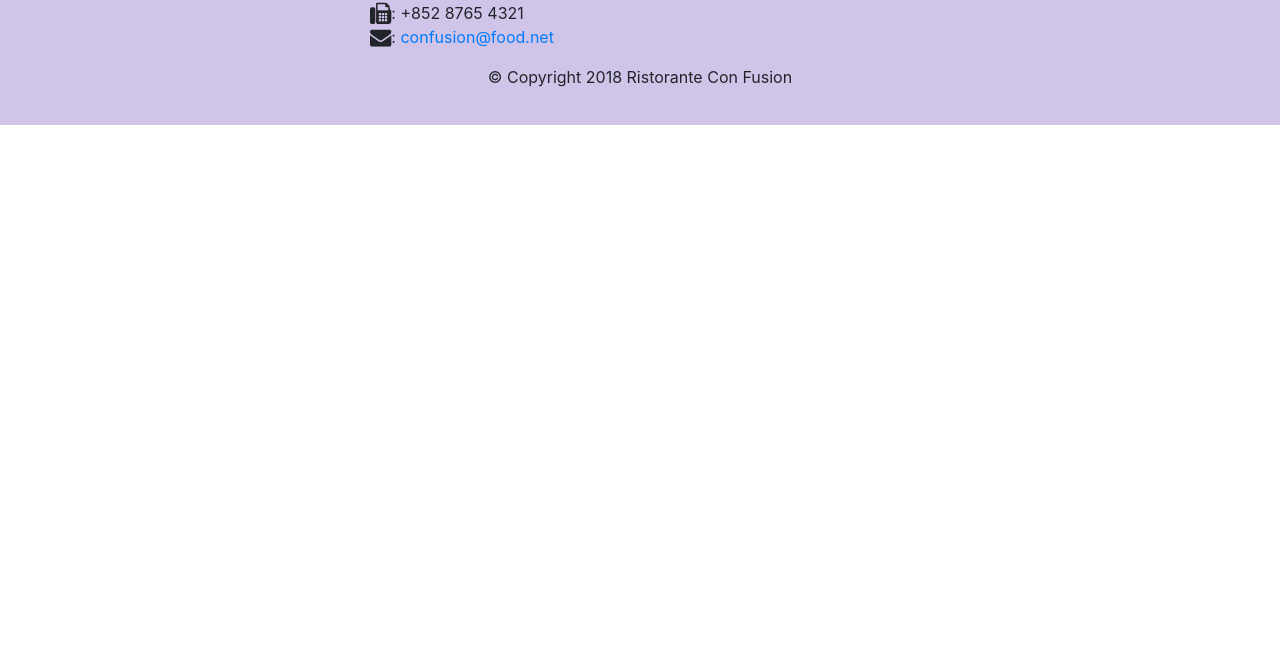
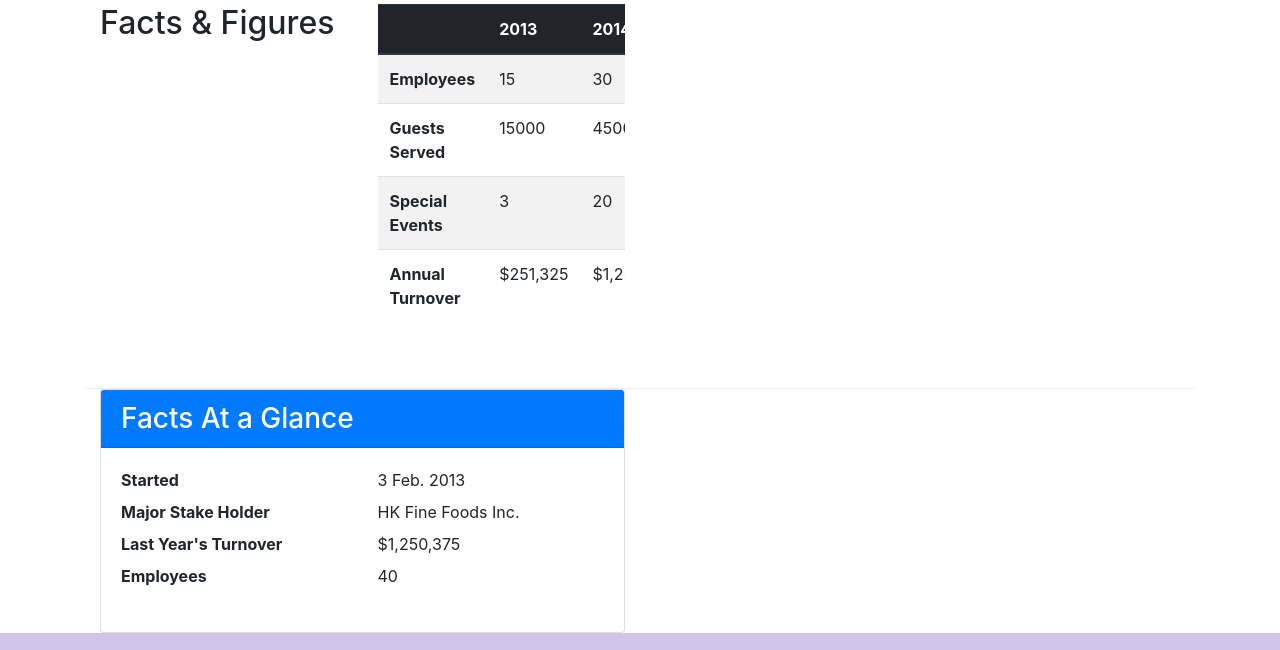
Before and after one commit to aastha621/bootstrap, a website: page aboutus.html in a window 1280 px wide. Shown: the part 1495-2145 px from the top of the page. Before the commit the page ends 1620 px from the top, so only its background shows below. Drawn offline with nearby package versions, Linux system fonts and the light colour scheme.

Commit message:
images and media

```diff
--- a/aboutus.html
+++ b/aboutus.html
@@ -88,6 +88,7 @@
 
 
         <div class="container">
+            <div class="row row-content">
             <div class="col-12">
                 <h2>Corporate Leadership</h2>
                 <h3>Peter Pan <small>Chief Epicurious Officer</small></h3>
@@ -101,7 +102,78 @@
                 <h3>Alberto Somayya <small>Executive Chef</small></h3>
                 <p class="d-none d-sm-block">Award winning three-star Michelin chef with wide International experience having worked closely with whos-who in the culinary world, he specializes in creating mouthwatering Indo-Italian fusion experiences. He says, <em>Put together the cuisines from the two craziest cultures, and you get a winning hit! Amma Mia!</em></p>
             </div>
+        </div>
        </div>
+
+
+
+        <div class="container">
+            <div class="row row-content">
+            <div class="col-12 col-sm-3">
+                <h2>Facts &amp; Figures</h2>
+            </div>
+             <div class="col-12 col-sm-3">
+                <div class="table-responsive">
+                    <table class="table table-striped">
+                        <thead class="thead-dark">
+                            <tr>
+                                <th>&nbsp;</th>
+                                <th>2013</th>
+                                <th>2014</th>
+                                <th>2015</th>
+                            </tr>
+                        </thead>
+                        <tbody>
+                            <tr>
+                                <th>Employees</th>
+                                <td>15</td>
+                                <td>30</td>
+                                <td>40</td>
+                            </tr>
+                            <tr>
+                                <th>Guests Served</th>
+                                <td>15000</td>
+                                <td>45000</td>
+                                <td>100,000</td>
+                            </tr>
+                            <tr>
+                                <th>Special Events</th>
+                                <td>3</td>
+                                <td>20</td>
+                                <td>45</td>
+                            </tr>
+                            <tr>
+                                <th>Annual Turnover</th>
+                                <td>$251,325</td>
+                                <td>$1,250,375</td>
+                                <td>~$3,000,000</td>
+                            </tr>
+                        </tbody>
+                    </table>
+                </div>
+            </div>
+        </div>
+
+            <div class="col-12 col-sm-6 order-sm-last">
+                <div class="card">
+                    <h3 class="card-header bg-primary text-white">Facts At a Glance</h3>
+                    <div class="card-body">
+                        <dl class="row">
+                            <dt class="col-6">Started</dt>
+                            <dd class="col-6">3 Feb. 2013</dd>
+                            <dt class="col-6">Major Stake Holder</dt>
+                            <dd class="col-6">HK Fine Foods Inc.</dd>
+                            <dt class="col-6">Last Year's Turnover</dt>
+                            <dd class="col-6">$1,250,375</dd>
+                            <dt class="col-6">Employees</dt>
+                            <dd class="col-6">40</dd>
+                        </dl>
+                    </div>
+                </div>
+            </div>
+       </div>
+
+
 
     </div>
 
```
Also changed, not shown: index.html (+29 -7 lines), img/alberto.png (added), img/buffet.png (added), img/logo.png (added), img/uthappizza.png (added), 1 other file.
